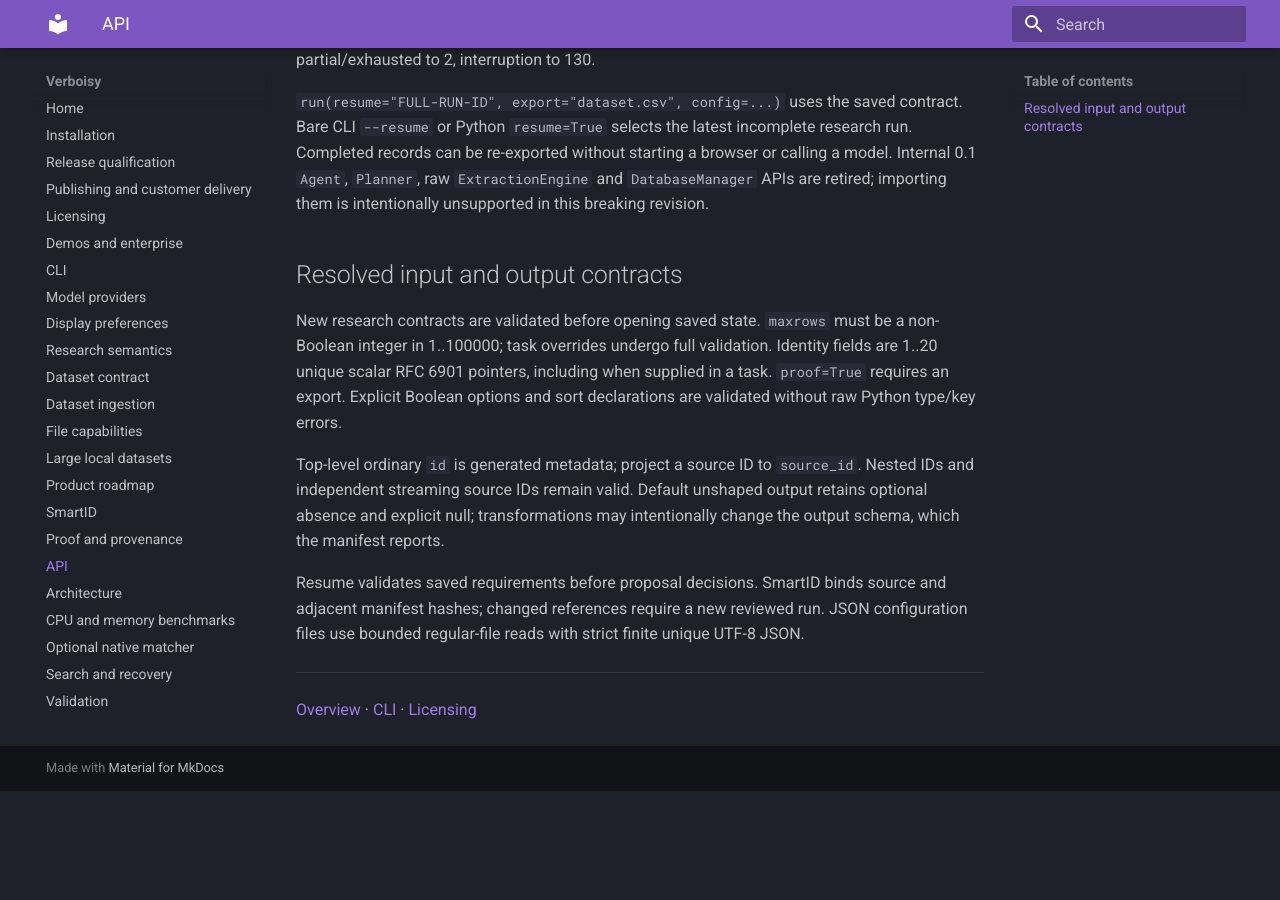
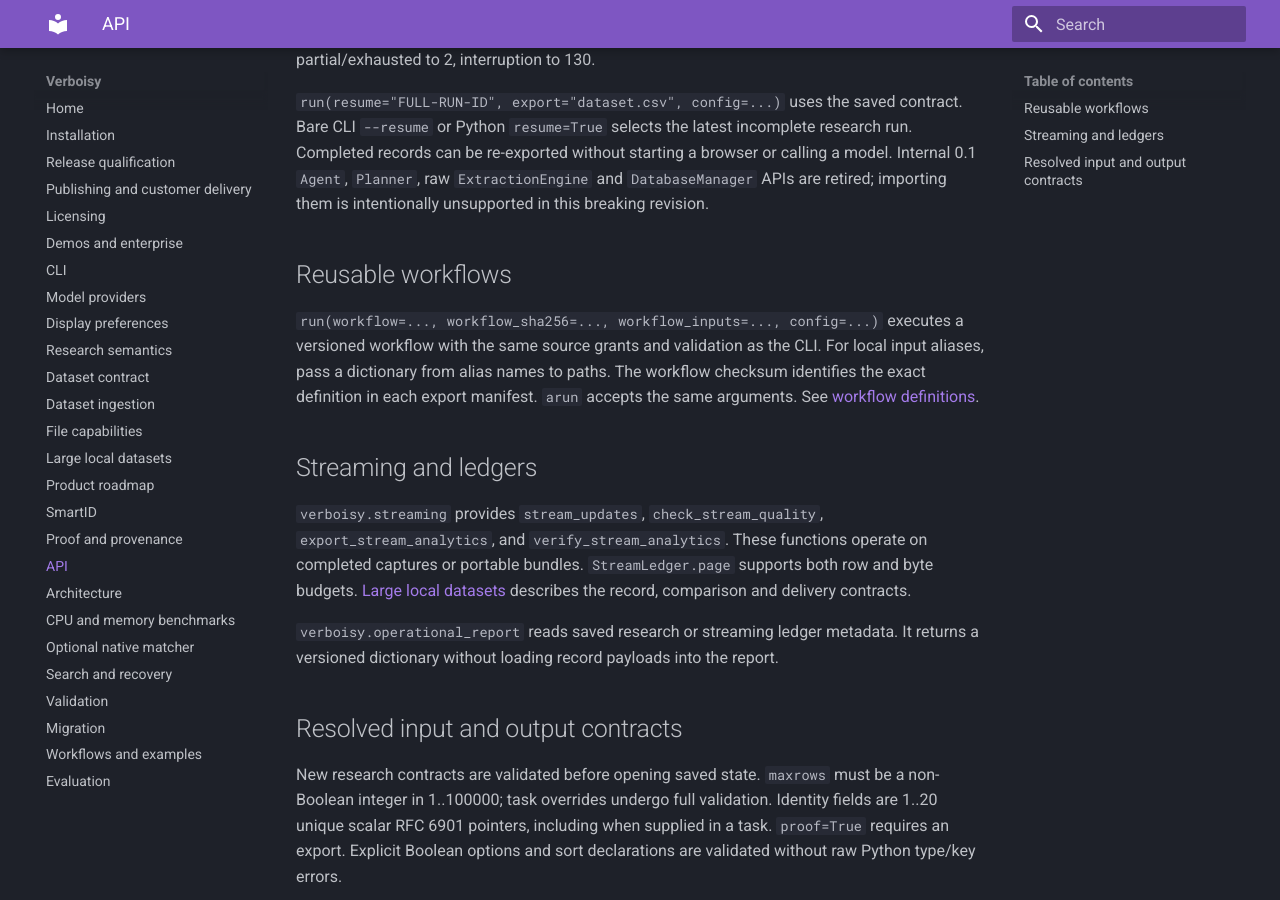
Before and after one commit to EmanueleTorrisi/verboisy, an MkDocs documentation site: the page built from docs/api.md, in a window 1280 px wide and 900 px high, scrolled down 593 px. Built offline with MkDocs 1.6.1 and Material for MkDocs 9.7.7, drawn with Linux system fonts in a browser that asks for light colours; before the commit the page ends 1384 px from its top, so only the background shows below that.

Commit message:
docs(api): describe workflow execution and streaming APIs

```diff
--- a/docs/api.md
+++ b/docs/api.md
@@ -34,6 +34,25 @@ Internal 0.1 `Agent`, `Planner`, raw `ExtractionEngine` and `DatabaseManager` AP
 retired; importing them is intentionally unsupported in this breaking revision.
 
 
+## Reusable workflows
+
+`run(workflow=..., workflow_sha256=..., workflow_inputs=..., config=...)`
+executes a versioned workflow with the same source grants and validation as the
+CLI. For local input aliases, pass a dictionary from alias names to paths. The
+workflow checksum identifies the exact definition in each export manifest.
+`arun` accepts the same arguments. See [workflow definitions](cli.md#versioned-workflows).
+
+## Streaming and ledgers
+
+`verboisy.streaming` provides `stream_updates`, `check_stream_quality`,
+`export_stream_analytics`, and `verify_stream_analytics`. These functions
+operate on completed captures or portable bundles. `StreamLedger.page` supports
+both row and byte budgets. [Large local datasets](streaming.md) describes the
+record, comparison and delivery contracts.
+
+`verboisy.operational_report` reads saved research or streaming ledger metadata.
+It returns a versioned dictionary without loading record payloads into the report.
+
 ## Resolved input and output contracts
 
 New research contracts are validated before opening saved state. `maxrows` must be
```
